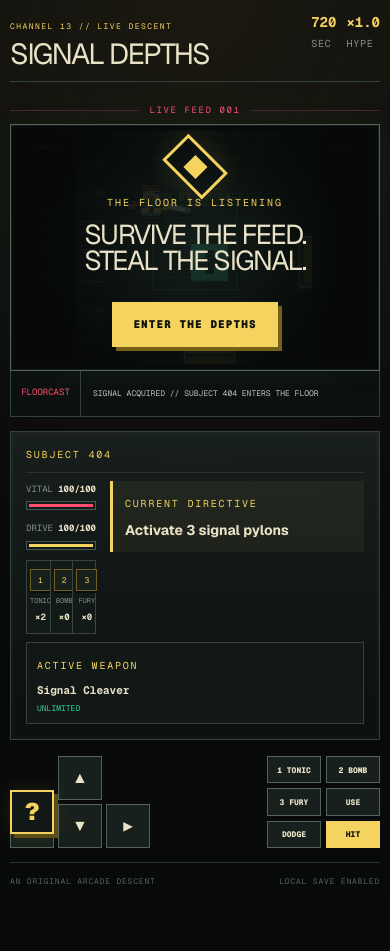
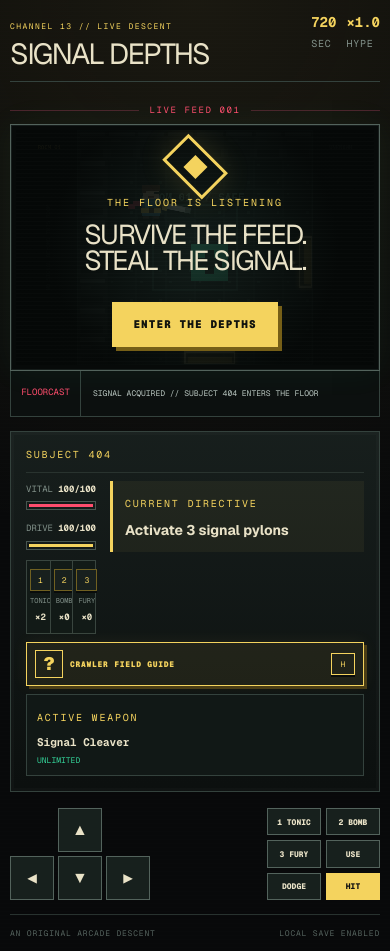
Before and after one commit to keeganohare9-prog/crawler-game, a Next.js app: page / in a window 390 px wide. Before the commit the page ends 899 px from the top, so only its background shows below. Built offline with nearby package versions, Linux system fonts and the light colour scheme.

Commit message:
Move field guide below directive

```diff
--- a/app/globals.css
+++ b/app/globals.css
@@ -234,11 +234,14 @@
 footer { margin-top: 14px; padding-top: 12px; border-top: 1px solid #28322f; display: flex; justify-content: space-between; color: #55635e; font-size: 8px; letter-spacing: .1em; }
 
 .help-launcher {
-  position: fixed; left: 18px; bottom: 18px; z-index: 40; width: 44px; height: 44px;
-  border: 2px solid var(--amber); background: #111816; color: var(--amber); font: 900 24px/1 var(--font-geist-sans), sans-serif;
-  cursor: pointer; box-shadow: 4px 4px 0 #5f4d17, 0 0 20px rgba(244,211,94,.12);
+  width: 100%; min-height: 42px; margin-top: 10px; padding: 7px 8px; display: grid; grid-template-columns: 28px 1fr 24px; gap: 7px; align-items: center;
+  border: 1px solid var(--amber); background: rgba(244,211,94,.07); color: var(--amber); cursor: pointer; text-align: left;
+  box-shadow: 3px 3px 0 #4b3e16, 0 0 16px rgba(244,211,94,.07);
 }
-.help-launcher:hover { transform: translate(-1px, -1px); background: var(--amber); color: #10130e; box-shadow: 6px 6px 0 #5f4d17; }
+.help-launcher b { display:grid; place-items:center; width:28px; height:28px; border:1px solid currentColor; font:900 18px/1 var(--font-geist-sans),sans-serif; }
+.help-launcher span { font-size:8px; font-weight:900; line-height:1.25; letter-spacing:.09em; }
+.help-launcher kbd { padding:4px 3px; color:currentColor; border-color:currentColor; background:transparent; }
+.help-launcher:hover { transform: translate(-1px, -1px); background: var(--amber); color: #10130e; box-shadow: 5px 5px 0 #5f4d17; }
 .help-launcher:focus-visible { outline: 3px solid white; outline-offset: 3px; }
 
 .help-backdrop { position: fixed; inset: 0; z-index: 100; display: grid; place-items: center; padding: 24px; background: rgba(2,5,4,.86); backdrop-filter: blur(5px); }
@@ -346,8 +349,9 @@
   .status-panel .panel-label { grid-column: 1 / -1; margin: 0; }
   .portrait { grid-row: 2 / 5; height: 100px; margin: 0; }
   .meter { margin: 2px 0; }
-  .inventory-grid, .objective-card, .weapon-card { margin: 0; }
+  .inventory-grid, .objective-card, .weapon-card, .help-launcher { margin: 0; }
   .objective-card { grid-column: 2 / -1; }
+  .help-launcher { grid-column: 2 / -1; }
   .weapon-card { grid-column: 2 / -1; }
   .touch-controls { display: flex; }
   .controls-card { display: none; }
@@ -367,7 +371,6 @@
   .guide-hero-art { display:none; }
   .control-guide-grid,.arsenal-grid,.enemy-guide-grid { grid-template-columns:1fr; }
   .room-guide-grid { grid-template-columns:repeat(2,minmax(0,1fr)); }
-  .help-launcher { left:10px; bottom:10px; }
 }
 
 @media (max-width: 480px) {
@@ -377,6 +380,7 @@
   .portrait { display: none; }
   .inventory-grid { grid-column: 1; }
   .objective-card { grid-column: 2; grid-row: 2 / 4; align-self: stretch; }
+  .help-launcher { grid-column: 1 / -1; }
   .weapon-card { grid-column: 1 / -1; }
   .message-feed { grid-template-columns: 70px 1fr; }
   .message-feed p { font-size: 8px; }
--- a/app/page.tsx
+++ b/app/page.tsx
@@ -1874,6 +1874,9 @@
             <span>CURRENT DIRECTIVE</span>
             <strong>{hud.objective}</strong>
           </div>
+          <button className="help-launcher" onClick={openHelp} aria-label="Open crawler field guide" aria-haspopup="dialog">
+            <b>?</b><span>CRAWLER FIELD GUIDE</span><kbd>H</kbd>
+          </button>
           <div className="weapon-card">
             <span>ACTIVE WEAPON</span>
             <strong>{hud.weaponName}</strong>
@@ -1979,7 +1982,6 @@
           <button className="attack-button" onClick={() => pressAction("attack")}>HIT</button>
         </div>
       </section>
-      <button className="help-launcher" onClick={openHelp} aria-label="Open crawler field guide" aria-haspopup="dialog">?</button>
       {helpOpen && (
         <HelpGuide
           section={helpSection}
```
